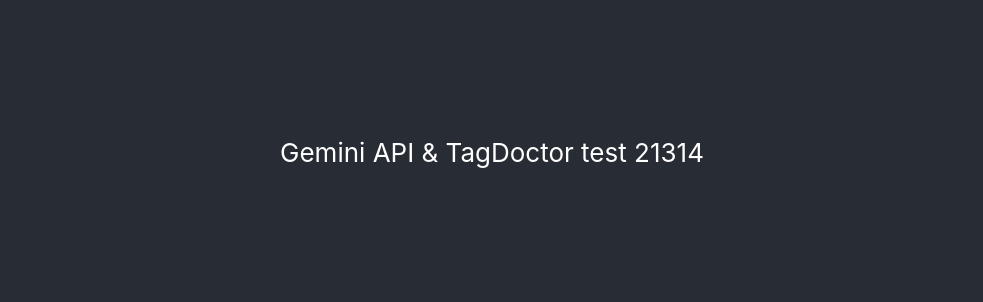
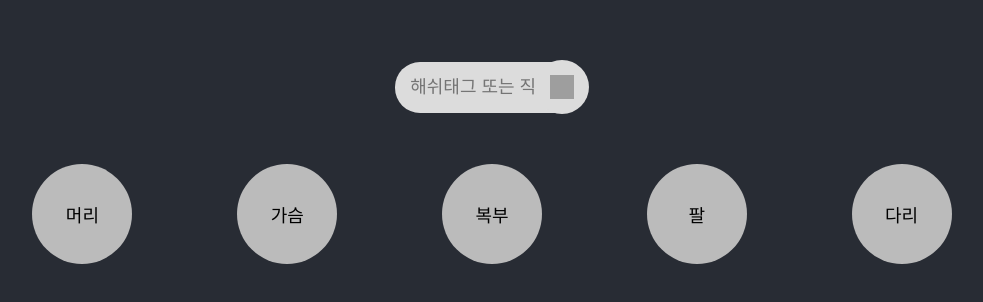
Before and after one commit to Tag-Doctor/tag-doctor-front, a React (Create React App) app: page / in a window 1280 px wide. Shown: the part 248-550 px from the top of the page, without its empty margins (148-1131 px from the left). Built offline with nearby package versions, Linux system fonts and the light colour scheme; grey boxes are pictures that could not be loaded.

Commit message:
2024-07-24

```diff
--- a/src/App.js
+++ b/src/App.js
@@ -4,9 +4,19 @@ function App() {
   return (
     <div className="App">
       <header className="App-header">
-        <a>
-           Gemini API & TagDoctor test 21314
-        </a>
+        <div className="search-bar">
+          <input type="text" placeholder="해쉬태그 또는 직접 입력" />
+          <button className="search-button">
+            <img src="search_icon.png" alt="Search" />
+          </button>
+        </div>
+        <div className="categories">
+          <div className="category">머리</div>
+          <div className="category">가슴</div>
+          <div className="category">복부</div>
+          <div className="category">팔</div>
+          <div className="category">다리</div>
+        </div>
       </header>
     </div>
   );
--- a/src/styles/App.css
+++ b/src/styles/App.css
@@ -1,16 +1,5 @@
 .App {
   text-align: center;
-}
-
-.App-logo {
-  height: 40vmin;
-  pointer-events: none;
-}
-
-@media (prefers-reduced-motion: no-preference) {
-  .App-logo {
-    animation: App-logo-spin infinite 20s linear;
-  }
 }
 
 .App-header {
@@ -21,18 +10,64 @@
   align-items: center;
   justify-content: center;
   font-size: calc(10px + 2vmin);
-  color: white;
+  color: black;
 }
 
-.App-link {
-  color: #61dafb;
+.search-bar {
+  display: flex;
+  align-items: center;
+  justify-content: center;
+  margin: 20px 0;
 }
 
-@keyframes App-logo-spin {
-  from {
-    transform: rotate(0deg);
-  }
-  to {
-    transform: rotate(360deg);
-  }
+.search-bar input {
+  width: 60%;
+  padding: 15px;
+  border: none;
+  border-radius: 25px;
+  outline: none;
+  font-size: 18px;
+  background-color: #dcdcdc;
 }
+
+.search-button {
+  background-color: #dcdcdc;
+  border: none;
+  border-radius: 50%;
+  padding: 15px;
+  margin-left: -50px; /* Overlap the search icon over the input */
+  cursor: pointer;
+  display: flex;
+  align-items: center;
+  justify-content: center;
+}
+
+.search-button img {
+  width: 24px;
+  height: 24px;
+}
+
+.categories {
+  display: flex;
+  justify-content: space-around;
+  width: 80%;
+  margin-top: 30px;
+}
+
+.category {
+  background-color: #bbb;
+  border-radius: 50%;
+  width: 100px;
+  height: 100px;
+  display: flex;
+  justify-content: center;
+  align-items: center;
+  cursor: pointer;
+  font-size: 18px;
+  color: black;
+  transition: background-color 0.3s;
+}
+
+.category:hover {
+  background-color: #aaa;
+}
```
